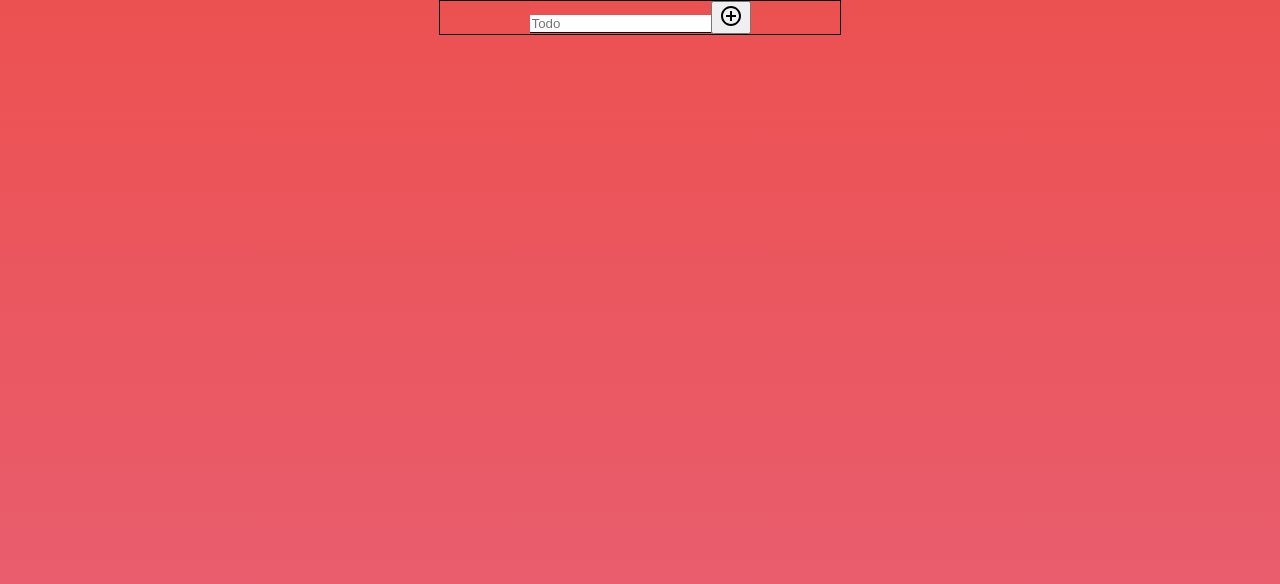
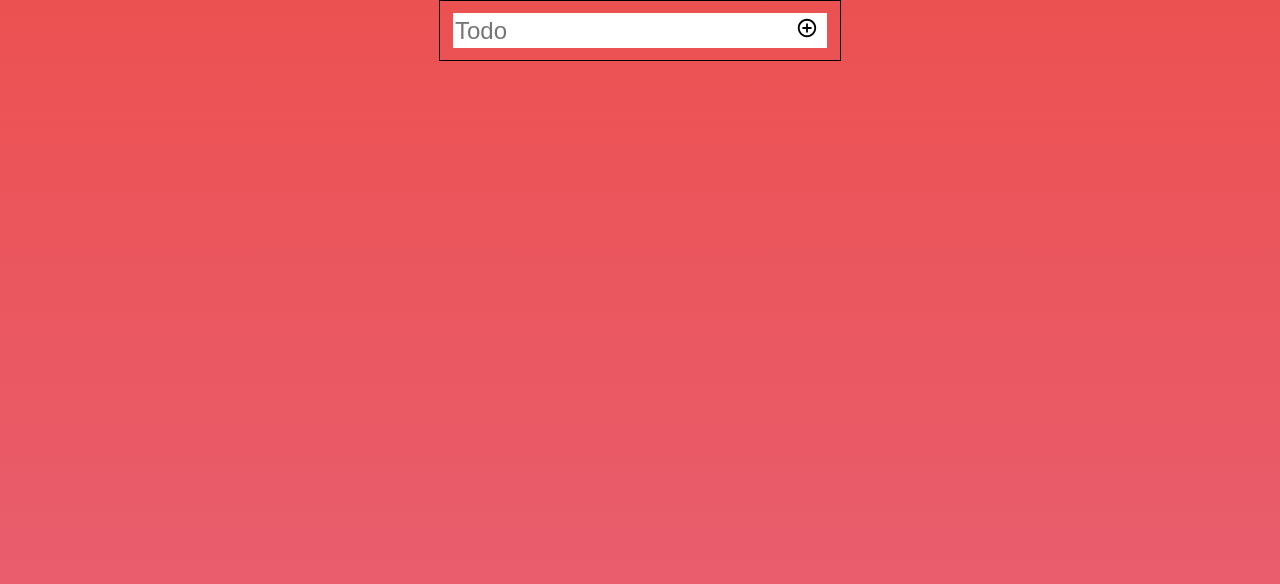
Before and after one commit to grlara9/todo-hooks, a React (Create React App) app: page / in a window 1280 px wide. Shown: the top 584 px of the page. Built offline with nearby package versions, Linux system fonts and the light colour scheme.

Commit message:
modified styles from form input and button

```diff
--- a/src/App.css
+++ b/src/App.css
@@ -17,10 +17,25 @@ html{
 
 form{
   margin: 0 auto;
-
+  padding: 12px;
 }
 
 form input{
   border: none;
-  border-bottom: 1px solid black;
+  color: black;
+  width: 330px;
+  height: 33px;
+  font-size: 1.5em;
+  outline: 0;
+  background: #fff;
 }
+
+button{
+  font-size: 1.5em;
+  background: #fff;
+  border:none;
+  outline: 0;
+  height: 35px;
+  width: 40px;
+
+}
--- a/src/App.js
+++ b/src/App.js
@@ -55,7 +55,7 @@ console.log("hola", name)
       <form onSubmit={handleSubmit}>
         <input type="text" value={name}  placeholder="Todo"
         onChange= {e => setName(e.target.value)}  />
-<button type="submit"><AddCircleOutlineOutlinedIcon /> </button>
+<button type="submit"><AddCircleOutlineOutlinedIcon style={{fontSize: 22}}/> </button>
       </form>
 
       {todos.map(todo => {
--- a/src/components/Todos.js
+++ b/src/components/Todos.js
@@ -12,9 +12,11 @@ const Todos =({todo, dispatch, id, name, complete})=> {
 
             {name}
             </span>
-                <CheckCircleOutlineOutlinedIcon onClick={()=> dispatch({ type: ACTIONS.TOOGLE_TODO, payload:{id: id} })}  />
+
+                <CheckCircleOutlineOutlinedIcon style={{fontSize:'16px'}} onClick={()=> dispatch({ type: ACTIONS.TOOGLE_TODO, payload:{id: id} })}  />
 
                 <HighlightOffOutlinedIcon  onClick={()=> dispatch({ type: ACTIONS.DELETE_TODO, payload:{id: id} })} />
+
         </div>
     )
 }
```
Also changed, not shown: src/components/Todos.css (line endings or trailing spaces).
